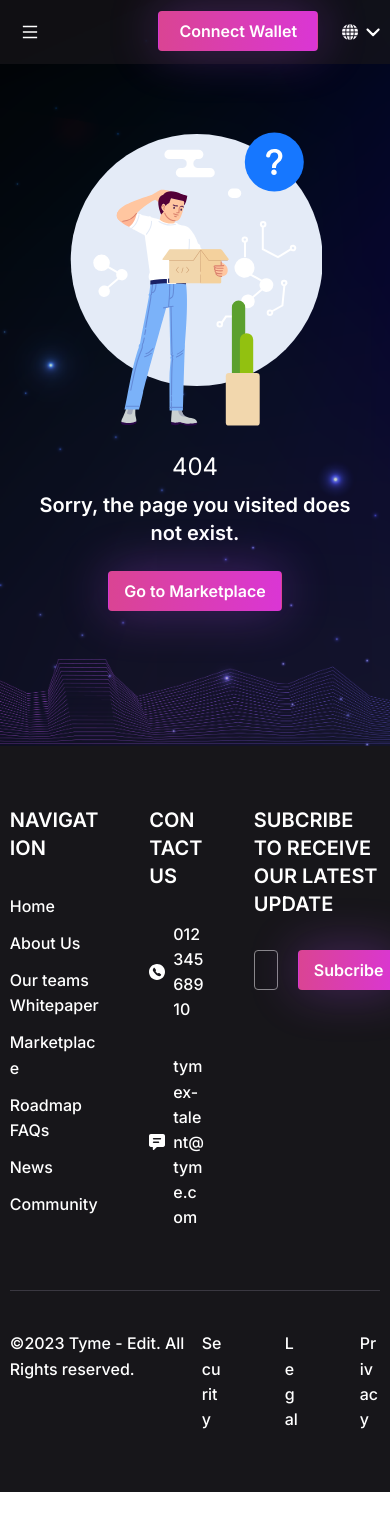
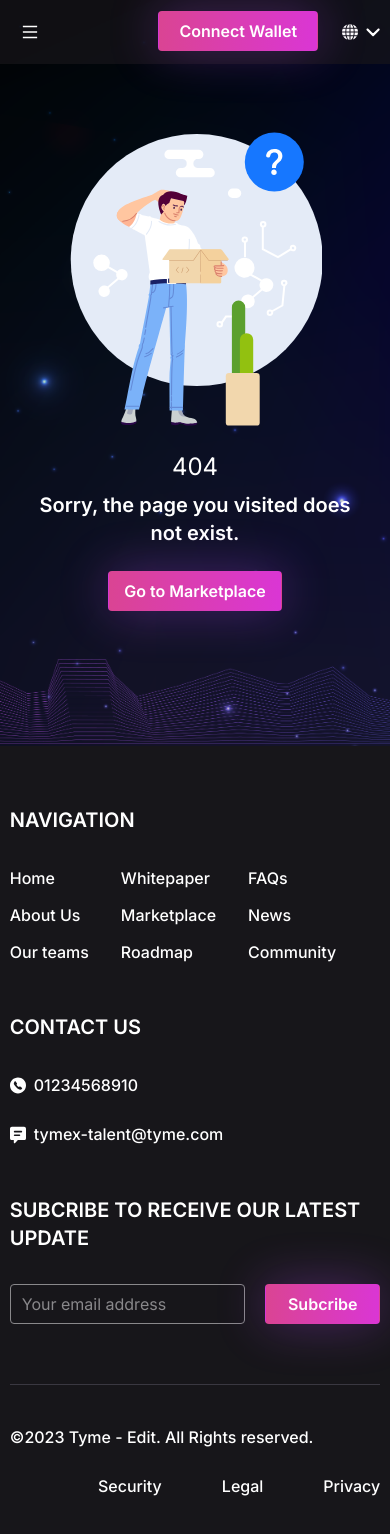
Before and after one commit to toantq99/tymex-interview-frontend-tran-quoc-toan, a React (Create React App) app: page / in a window 390 px wide. Shown: the top 1534 px of the page. Before the commit the page ends 1492 px from the top, so only its background shows below. Built offline with nearby package versions, Linux system fonts and the light colour scheme.

Commit message:
Responsive for footer

```diff
--- a/src/components/DefaultLayoutFooter/index.tsx
+++ b/src/components/DefaultLayoutFooter/index.tsx
@@ -45,36 +45,30 @@ const DefaultLayoutFooter: FC = () => (
   <InvertColorConfigProvider>
     <Layout.Footer className="default-layout-footer-wrapper">
       <div className="default-layout-footer-wrapper-inner">
-        <Row gutter={48}>
-          <Col span={8}>
+        <Row gutter={[0, 48]}>
+          <Col xl={8} md={14} xs={24}>
             <Typography.Title level={4}>Navigation</Typography.Title>
-            <Row gutter={32}>
-              <Col>
+            <Flex gap={32}>
               {renderNavigationItems([
                 NAVIGATION_ITEMS.HOME,
                 NAVIGATION_ITEMS.ABOUT_US,
                 NAVIGATION_ITEMS.OUR_TEAMS,
               ])}
-              </Col>
-              <Col>
               {renderNavigationItems([
                 NAVIGATION_ITEMS.WHITEPAPER,
                 NAVIGATION_ITEMS.MARKETPLACE,
                 NAVIGATION_ITEMS.ROADMAP,
               ])}
-              </Col>
-              <Col>
               {renderNavigationItems([
                 NAVIGATION_ITEMS.FAQS,
                 NAVIGATION_ITEMS.NEWS,
                 NAVIGATION_ITEMS.COMMUNITY,
               ])}
+            </Flex>
           </Col>
-            </Row>
-          </Col>
-          <Col span={6}>
+          <Col xl={6} md={10} xs={24}>
             <Typography.Title level={4}>Contact Us</Typography.Title>
-            <Flex vertical gap={32}>
+            <Flex vertical gap={24}>
               <a href="tel:+01234568910" target="_blank" rel="noreferrer">
                 <Flex gap={8}>
                   <SvgIcon iconName="phone" />
@@ -93,7 +87,7 @@ const DefaultLayoutFooter: FC = () => (
               </a>
             </Flex>
           </Col>
-          <Col span={10}>
+          <Col xl={10} xs={24}>
             <Typography.Title level={4}>
               Subcribe to receive our latest update
             </Typography.Title>
@@ -106,18 +100,22 @@ const DefaultLayoutFooter: FC = () => (
           </Col>
         </Row>
         <Divider />
-        <Flex justify="space-between">
+        <Row justify="space-between" gutter={[0, 24]}>
+          <Col xs={24} md={12}>
             <Typography.Text>
               ©2023 Tyme - Edit. All Rights reserved.
             </Typography.Text>
-          <Flex gap={60}>
+          </Col>
+          <Col xs={24} md={12}>
+            <Flex gap={60} justify="flex-end" align="center">
               {[
                 NAVIGATION_ITEMS.SECURITY,
                 NAVIGATION_ITEMS.LEGAL,
                 NAVIGATION_ITEMS.PRIVACY,
               ].map(renderNavigationItem)}
             </Flex>
-        </Flex>
+          </Col>
+        </Row>
       </div>
     </Layout.Footer>
   </InvertColorConfigProvider>
```
Lines whose indentation alone changed are shown as unchanged.
